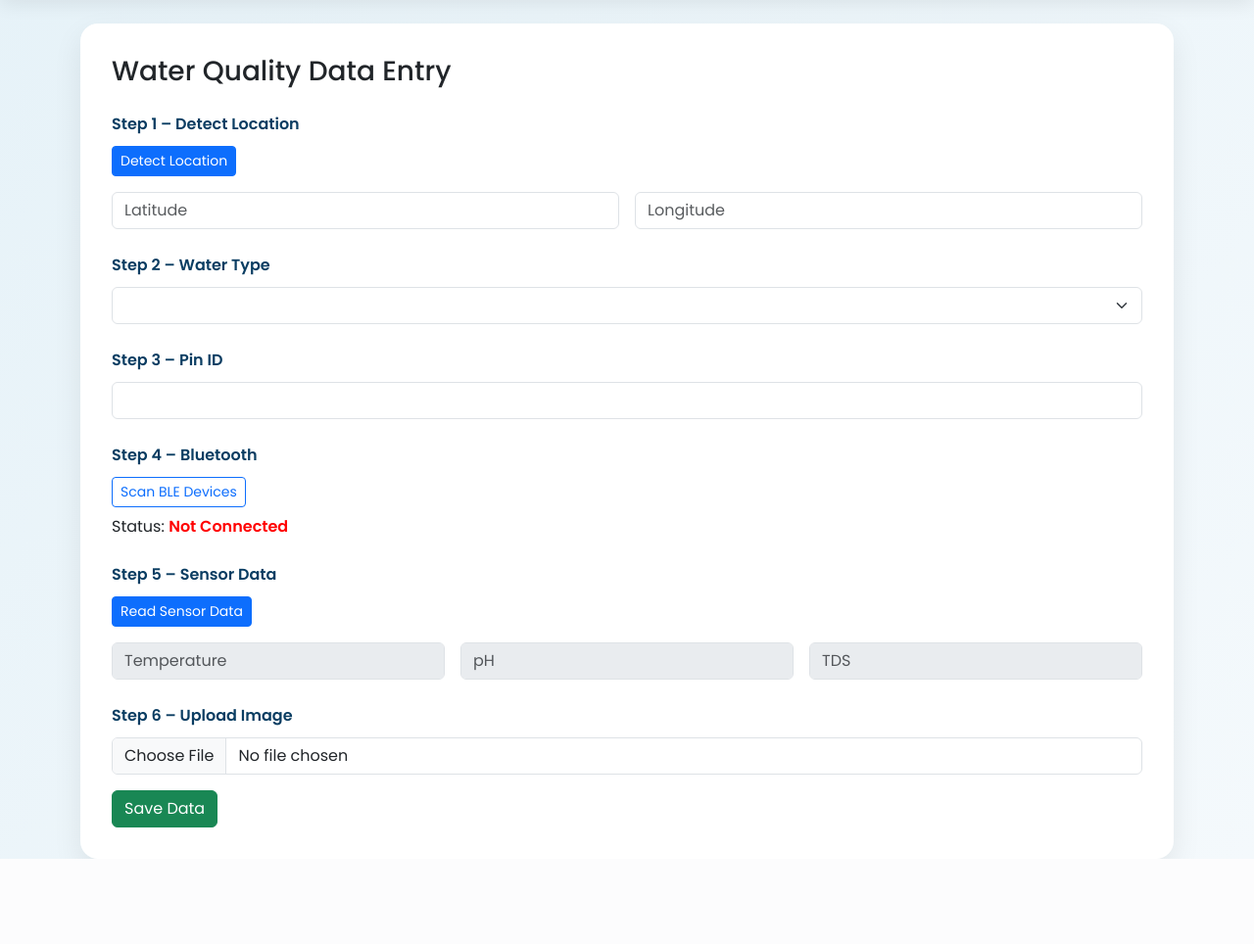
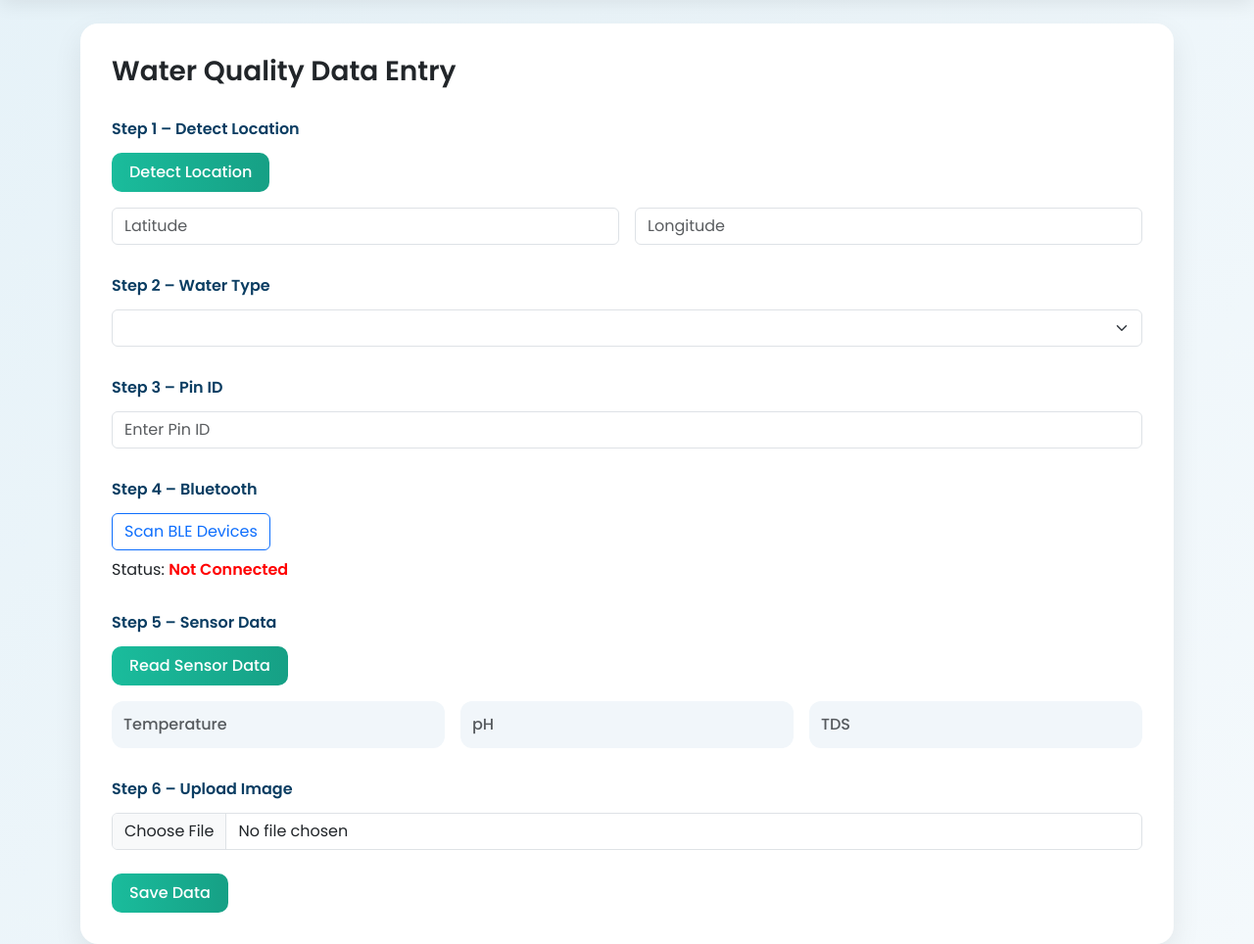
Before and after one commit to pgrapher906-ctrl/project, a Flask app: template app/templates/dashboard.html in a window 1280 px wide. Shown: the part 62-1026 px from the top of the page at 98% size. Before the commit the page ends 939 px from the top, so only its background shows below. Run offline with Flask 3, Linux system fonts and the light colour scheme; the template is opened without the code that fills it, so the values that code supplies are empty.

Commit message:
Update dashboard.html

```diff
--- a/app/templates/dashboard.html
+++ b/app/templates/dashboard.html
@@ -5,24 +5,48 @@
 <link rel="stylesheet" href="https://unpkg.com/leaflet/dist/leaflet.css"/>
 <style>
 #map {
-    height: 300px;
-    border-radius: 12px;
+    height: 320px;
+    border-radius: 15px;
     margin-top: 15px;
     display: none;
+    box-shadow: 0 8px 20px rgba(0,0,0,0.08);
 }
+
 .section-title {
     font-weight: 600;
-    margin-top: 25px;
-    margin-bottom: 10px;
+    margin-top: 30px;
+    margin-bottom: 12px;
     color: #0A3D62;
 }
-.readonly {
-    background-color: #E9ECEF;
+
+.custom-btn {
+    background: linear-gradient(90deg, #1ABC9C, #16A085);
+    border: none;
+    color: white;
+    padding: 8px 18px;
+    border-radius: 10px;
+    font-weight: 500;
+    transition: 0.2s ease;
 }
+
+.custom-btn:hover {
+    transform: translateY(-2px);
+    opacity: 0.95;
+}
+
+.sensor-box {
+    background: #f1f6fa;
+    border: none;
+    border-radius: 12px;
+    padding: 12px;
+    font-weight: 500;
+}
+
 .status-connected {
     color: green;
     font-weight: 600;
 }
+
 .status-disconnected {
     color: red;
     font-weight: 600;
@@ -33,14 +57,14 @@
 {% block content %}
 <div class="dashboard-card">
 
-<h3 class="mb-4">Water Quality Data Entry</h3>
+<h3 class="mb-4 fw-semibold">Water Quality Data Entry</h3>
 
 <form method="POST" action="/save_data" enctype="multipart/form-data">
 
 <!-- STEP 1 -->
 <div class="section-title">Step 1 – Detect Location</div>
 
-<button type="button" class="btn btn-primary btn-sm mb-3" onclick="getLocation()">
+<button type="button" class="custom-btn mb-3" onclick="getLocation()">
     Detect Location
 </button>
 
@@ -63,6 +87,7 @@
 
 <!-- STEP 2 -->
 <div class="section-title">Step 2 – Water Type</div>
+
 <select class="form-select mb-3" name="water_type" required>
     {% if water_type == "ocean" %}
         <option value="">Select Water Type</option>
@@ -81,53 +106,55 @@
 
 <!-- STEP 3 -->
 <div class="section-title">Step 3 – Pin ID</div>
-<input type="text" class="form-control mb-3" name="pin_id" required>
+<input type="text" class="form-control mb-3" name="pin_id" placeholder="Enter Pin ID" required>
 
 <!-- STEP 4 -->
 <div class="section-title">Step 4 – Bluetooth</div>
-<button type="button" class="btn btn-outline-primary btn-sm" onclick="scanBLE()">
+
+<button type="button" class="btn btn-outline-primary mb-2" onclick="scanBLE()">
     Scan BLE Devices
 </button>
-<p class="mt-2">
-    Status:
+
+<p>Status:
     <span id="bleStatus" class="status-disconnected">Not Connected</span>
 </p>
 
 <!-- STEP 5 -->
 <div class="section-title">Step 5 – Sensor Data</div>
-<button type="button" class="btn btn-primary btn-sm mb-3" onclick="readSensor()">
+
+<button type="button" class="custom-btn mb-3" onclick="readSensor()">
     Read Sensor Data
 </button>
 
 <div class="row g-3">
 
     <div class="col-md-4">
-        <input class="form-control readonly" name="temperature" placeholder="Temperature" readonly>
+        <input class="form-control sensor-box" name="temperature" placeholder="Temperature" readonly>
     </div>
 
     <div class="col-md-4">
-        <input class="form-control readonly" name="ph" placeholder="pH" readonly>
+        <input class="form-control sensor-box" name="ph" placeholder="pH" readonly>
     </div>
 
     <div class="col-md-4">
-        <input class="form-control readonly" name="tds" placeholder="TDS" readonly>
+        <input class="form-control sensor-box" name="tds" placeholder="TDS" readonly>
     </div>
 
     {% if water_type == "ocean" %}
     <div class="col-md-4">
-        <input class="form-control readonly" name="chlorophyll" placeholder="Chlorophyll" readonly>
+        <input class="form-control sensor-box" name="chlorophyll" placeholder="Chlorophyll" readonly>
     </div>
     <div class="col-md-4">
-        <input class="form-control readonly" name="ta" placeholder="Total Alkalinity (TA)" readonly>
+        <input class="form-control sensor-box" name="ta" placeholder="Total Alkalinity (TA)" readonly>
     </div>
     <div class="col-md-4">
-        <input class="form-control readonly" name="dic" placeholder="DIC" readonly>
+        <input class="form-control sensor-box" name="dic" placeholder="DIC" readonly>
     </div>
     {% endif %}
 
     {% if water_type == "pond" %}
     <div class="col-md-4">
-        <input class="form-control readonly" name="do" placeholder="Dissolved Oxygen (DO)" readonly>
+        <input class="form-control sensor-box" name="do" placeholder="Dissolved Oxygen (DO)" readonly>
     </div>
     {% endif %}
 
@@ -135,16 +162,16 @@
 
 <!-- STEP 6 -->
 <div class="section-title">Step 6 – Upload Image</div>
-<input type="file" class="form-control mb-3" name="image">
 
-<button type="submit" class="btn btn-success">
+<input type="file" class="form-control mb-4" name="image">
+
+<button type="submit" class="custom-btn">
     Save Data
 </button>
 
 </form>
 </div>
 {% endblock %}
-
 
 {% block scripts %}
 <script src="https://unpkg.com/leaflet/dist/leaflet.js"></script>
@@ -153,9 +180,7 @@
 let map = null;
 let marker = null;
 
-// ===== Detect Location =====
 function getLocation() {
-
     if (!navigator.geolocation) {
         alert("Geolocation not supported.");
         return;
@@ -163,7 +188,6 @@ function getLocation() {
 
     navigator.geolocation.getCurrentPosition(
         function(position) {
-
             const lat = position.coords.latitude;
             const lon = position.coords.longitude;
 
@@ -172,20 +196,17 @@ function getLocation() {
 
             showMap(lat, lon);
         },
-        function(error) {
+        function() {
             alert("Location permission denied.");
         }
     );
 }
 
-// ===== Show Map =====
 function showMap(lat, lon) {
-
     document.getElementById("map").style.display = "block";
 
     if (!map) {
         map = L.map('map').setView([lat, lon], 13);
-
         L.tileLayer(
             'https://{s}.tile.openstreetmap.org/{z}/{x}/{y}.png',
             { attribution: '&copy; OpenStreetMap contributors' }
@@ -203,7 +224,6 @@ function showMap(lat, lon) {
     map.invalidateSize();
 }
 
-// ===== Manual Lat/Lon Change =====
 function updateMapFromInput() {
     const lat = parseFloat(document.getElementById("latitude").value);
     const lon = parseFloat(document.getElementById("longitude").value);
@@ -213,7 +233,6 @@ function updateMapFromInput() {
     }
 }
 
-// ===== Bluetooth =====
 async function scanBLE() {
     const status = document.getElementById("bleStatus");
 
@@ -233,7 +252,6 @@ async function scanBLE() {
     }
 }
 
-// ===== Sensor Placeholder =====
 function readSensor() {
     alert("ESP32 backend integration required.");
 }
```
Lines whose indentation alone changed are shown as unchanged.
